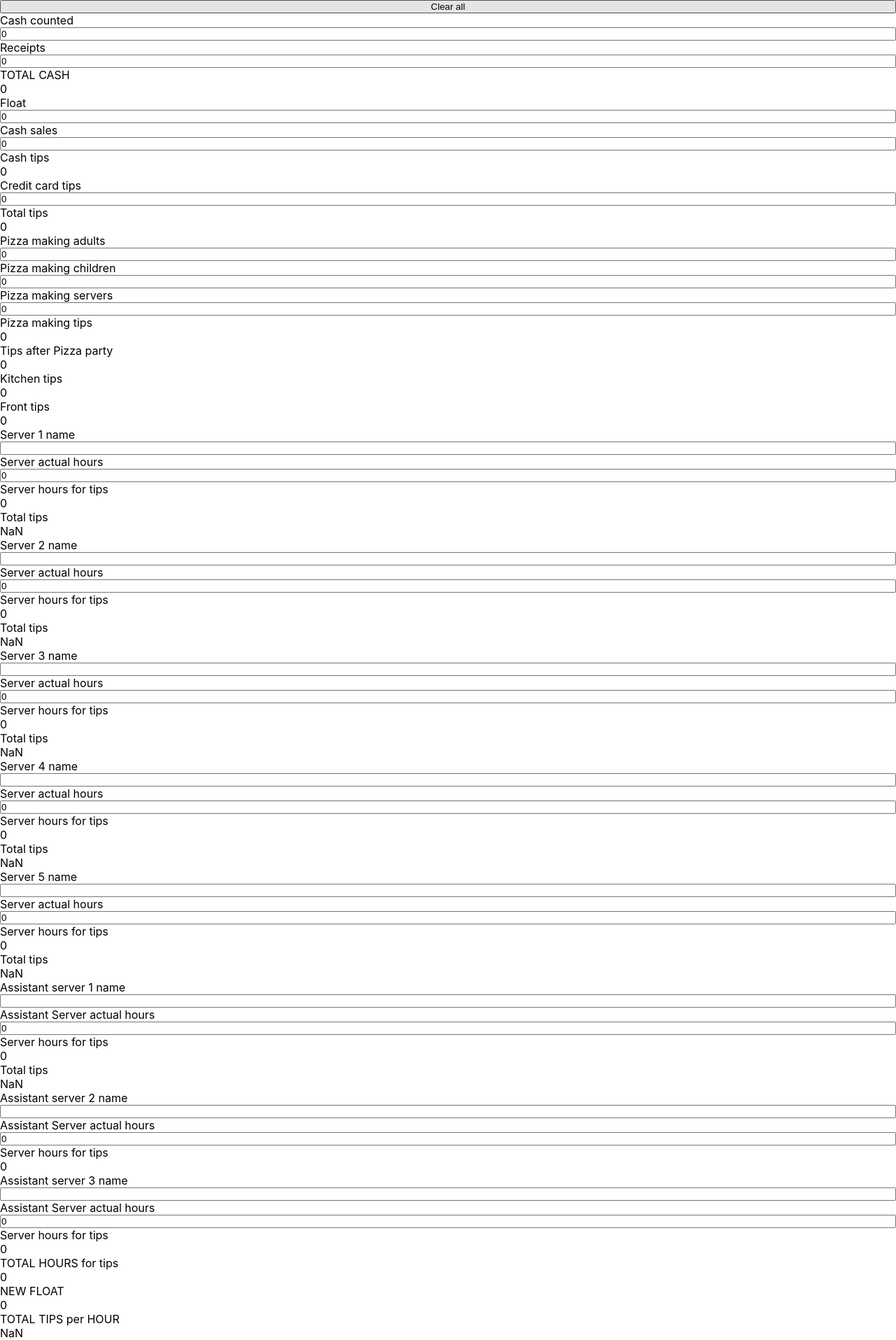
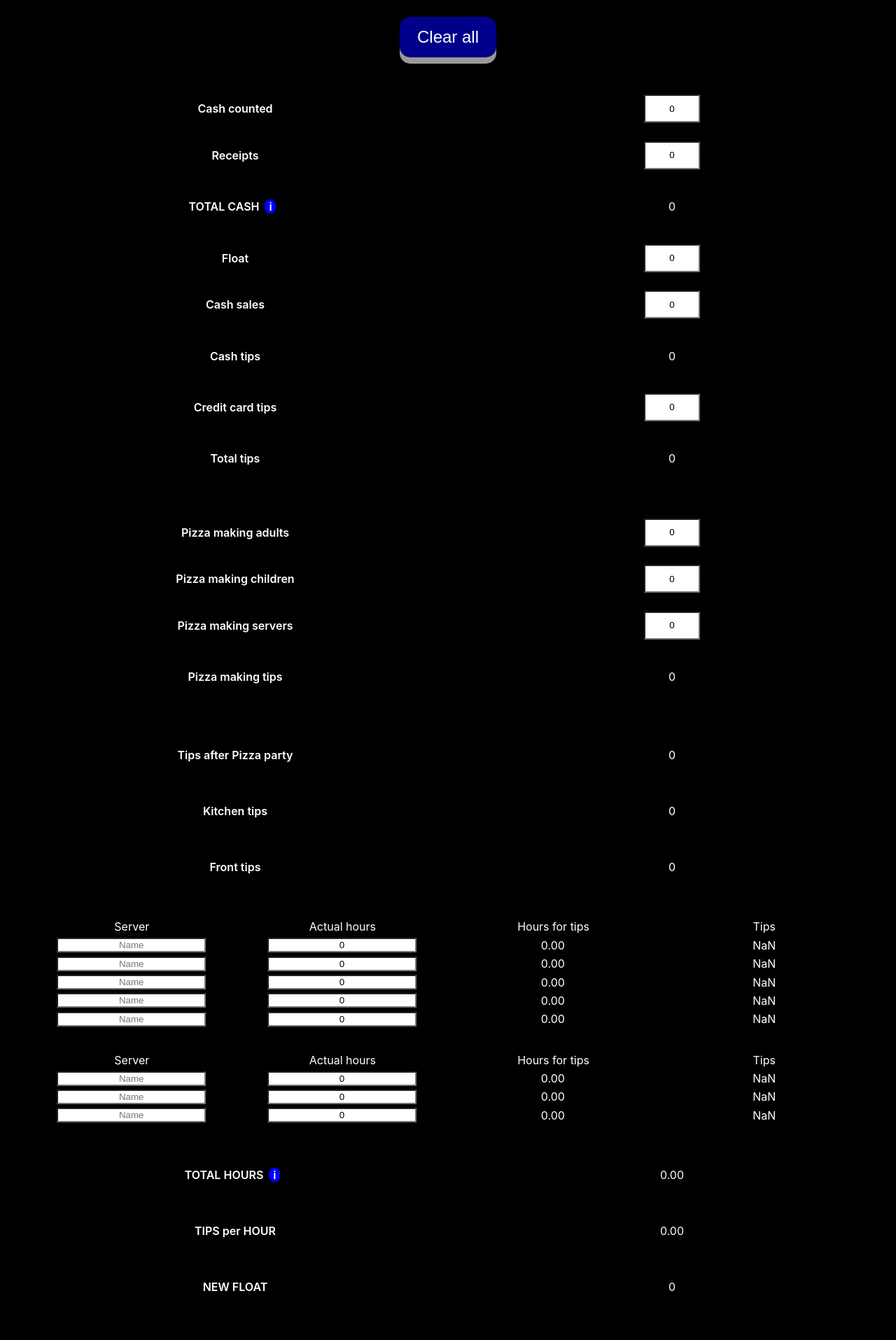
Before and after one commit to manuelcasanova/rmf, a React (Create React App) app in the folder client/: page / in a window 1280 px wide. Shown: the whole page at 70% size. After the commit the page ends 1879 px from the top, so only its background shows below. Built offline with nearby package versions, Linux system fonts and the light colour scheme.

Commit message:
Css. Messages. State for messages

```diff
--- a/client/src/App.css
+++ b/client/src/App.css
@@ -1,14 +1,170 @@
 /* || RESET */
+
 * {
   margin: 0;
   padding: 0;
   box-sizing: border-box;
+  color: var(--color1);
+  background-color: var(--color0);
 }
 
 .App {
   height: 100vh;
   display: flex;
   flex-direction: column;
+}
+
+@media only screen and (max-width: 400px) {
+  * {
+    font-size: 0.8rem;
+  }
+}
+
+:root {
+  --color0: black;
+  --color1: white;
+  --color2: #E5E5E5;
+  --color3: darkblue;
+  --color4: blue;
+  --color5: rgb(247, 196, 67);
+  --color6: dimgrey;
+}
+
+.clear-all-div {
+  /* background-color: red; */
+  display: flex;
+justify-content: center;
+}
+
+.clear-all {
+  display: flex;
+  justify-content: center;
+  align-items: center;
+  padding: 15px 25px;
+  font-size: 24px;
+  cursor: pointer;
+  text-align: center;
+  text-decoration: none;
+  outline: none;
+  color: var(--color1);
+  background-color: var(--color3);
+  border: none;
+  border-radius: 15px;
+  box-shadow: 0 9px #999;
+  margin: 1em;
+}
+
+.clear-all:hover {background-color: var(--color4)}
+
+.clear-all:active {
+  background-color: var(--color3);
+  box-shadow: 0 5px #666;
+  transform: translateY(4px);
+}
+
+section {
+  margin: 1em;
+  display: flex;
+  flex-direction: column;
+}
+
+label {
+  font-weight: 600;
+  /* margin: 0.5em 0 0.5em 0; */
+}
+
+.th, .server {
+ display: flex;
+ flex-direction: row;
+ justify-content: space-between;
+ width: 90%;
+}
+
+
+.margin-top {
+  margin-top: 2em;
+}
+
+.thirty-three {
+  width: 19%;
+  text-align: center;
+  margin: 0.2em;
+}
+
+.inline-label {
+  width: 50vw;
+  display: flex;
+  align-items: center;
+  justify-content: center;
+  /* white-space: nowrap; */
+}
+
+.money-input, .pizza-input, .tips-input {
+  margin: 1em auto;
+  height: 3em;
+  width: 6em;
+  text-align: center;
+  display: flex;
+  align-items: center;
+  justify-content: center;
+}
+
+.inline {
+  display: flex;
+}
+
+.info {
+  background-color: blue;
+  border-radius: 50px;
+  width: 1em;
+  display: flex;
+  justify-content: center;
+  align-items: center;
+  margin: 0 0.5em 0;
+}
+
+input {
+  background-color: var(--color1);
+  color: var(--color0)
+  /* height: 3em; */
+}
+
+.money {
+
+}
+
+.pizza {
+
 
 
 }
+
+.tips {
+
+
+}
+
+.servers {
+display: flex;
+justify-content: center;
+align-items: center;
+
+}
+
+.server {
+  /* display: flex;
+  flex-direction: row;
+  align-items: center;
+  justify-content: space-around; */
+}
+
+.summary {
+
+
+}
+
+.error-message {
+  background-color: black;
+  color: white;
+  padding: 1em;
+}
--- a/client/src/App.js
+++ b/client/src/App.js
@@ -15,19 +15,38 @@ function App() {
 
   const [cashCounted, setCashCounted] = useState(0);
   const [receipts, setReceipts] = useState(0);
-  const totalCash = parseInt(cashCounted) + parseInt(receipts)
+  const totalCash = parseFloat(cashCounted) + parseFloat(receipts)
   const [float, setFloat] = useState(0);
   const [cashSales, setCashSales] = useState(0);
-  const cashTips = parseInt(cashCounted) - parseInt(cashSales) - parseInt(float)
+  const cashTips = parseFloat(cashCounted) - parseFloat(cashSales) - parseFloat(float)
   const [creditCardTips, setCreditCardTips] = useState(0)
-  const totalTips = parseInt(cashTips) + parseInt(creditCardTips)
+  const totalTips = parseFloat(cashTips) + parseFloat(creditCardTips)
   const [pizzaAdults, setPizzaAdults] = useState(0)
   const [pizzaChildren, setPizzaChildren] = useState(0)
   const [pizzaServers, setPizzaServers] = useState(0)
-  const pizzaTips = (parseInt(pizzaChildren) * kidsPizzaPrice * pizzaTipsPercent / 100) + (parseInt(pizzaAdults) * adultsPizzaPrice * pizzaTipsPercent / 100)
+  const pizzaTips = (parseFloat(pizzaChildren) * kidsPizzaPrice * pizzaTipsPercent / 100) + (parseFloat(pizzaAdults) * adultsPizzaPrice * pizzaTipsPercent / 100)
   const tipsAfterPizzaParty = totalTips - pizzaTips
   const kitchenTips = tipsAfterPizzaParty * kitchenTipsPercent / 100;
   const frontTips = tipsAfterPizzaParty * frontTipsPercent / 100;
+
+
+  const [totalCashInfo, setTotalCashInfo] = useState(false)
+  const [totalHoursInfo, setTotalHoursInfo] = useState(false)
+
+  const showTotalCashInfo = (e) => {
+    e.preventDefault();
+    setTotalCashInfo(prev => !prev)
+  }
+
+  const showTotalHoursInfo = (e) => {
+    e.preventDefault();
+    setTotalHoursInfo(prev => !prev)
+  }
+
+
+
+
+
 
   const [server1Hours, setServer1Hours] = useState(0);
   const [server2Hours, setServer2Hours] = useState(0);
@@ -49,13 +68,22 @@ function App() {
   const [assistant2Name, setAssistant2Name] = useState("");
   const [assistant3Name, setAssistant3Name] = useState("");
 
-  const totalHours = parseInt(server1Hours) + parseInt(server2Hours) + parseInt(server3Hours) + parseInt(server4Hours) + parseInt(server5Hours) + parseInt(assistant1Hours) * assistantTips / 100 + parseInt(assistant2Hours) * assistantTips / 100 + parseInt(assistant3Hours) * assistantTips / 100;
+  const totalHours = parseFloat(server1Hours) + parseFloat(server2Hours) + parseFloat(server3Hours) + parseFloat(server4Hours) + parseFloat(server5Hours) + parseFloat(assistant1Hours) * assistantTips / 100 + parseFloat(assistant2Hours) * assistantTips / 100 + parseFloat(assistant3Hours) * assistantTips / 100;
 
-  const tipsPerHour = frontTips/totalHours
+  const tipsPerHour = () => {
+    if (isNaN(frontTips / totalHours)) {
+      return 0
+    } else {
+      return frontTips / totalHours
+    }
+  }
+
 
   // useEffect(() => {
-  //   console.log("cash counted", cashCounted)
-  // }, [cashCounted])
+  //   console.log(tipsPerHour)
+  // }, [tipsPerHour])
+
+
 
   const clearAll = () => {
     setCashCounted(0);
@@ -66,135 +94,239 @@ function App() {
     setPizzaAdults(0);
     setPizzaChildren(0);
     setPizzaServers(0)
+    setServer1Name("");
+    setServer2Name("");
+    setServer3Name("");
+    setServer4Name("");
+    setServer5Name("");
+    setAssistant1Name("");
+    setAssistant2Name("");
+    setAssistant3Name("");
+    setServer1Hours(0);
+    setServer2Hours(0);
+    setServer3Hours(0);
+    setServer4Hours(0);
+    setServer5Hours(0);
+    setAssistant1Hours(0);
+    setAssistant2Hours(0);
+    setAssistant3Hours(0);
   }
 
 
   return (
     <div className="App">
 
-      <button onClick={clearAll}>Clear all</button>
+      <div className='clear-all-div'>
+        <button className="clear-all" onClick={clearAll}>Clear all</button>
+      </div>
 
-      <label>Cash counted</label>
-      <input value={cashCounted} onChange={(e) => setCashCounted(e.target.value)}></input>
 
-      <label>Receipts</label>
-      <input value={receipts} onChange={(e) => setReceipts(e.target.value)}></input>
+      <section className='money'>
 
-      <label>TOTAL CASH</label>
-      <>{totalCash}</>
+        <div className='inline'>
+          <label className='inline-label'>Cash counted</label>
+          <input className='money-input' value={cashCounted} onChange={(e) => setCashCounted(e.target.value)}></input>
+        </div>
 
-      <label>Float</label>
-      <input value={float} onChange={(e) => setFloat(e.target.value)}></input>
+        <div className='inline'>
+          <label className='inline-label'>Receipts</label>
+          <input className='money-input' value={receipts} onChange={(e) => setReceipts(e.target.value)}></input>
+        </div>
 
-      <label>Cash sales</label>
-      <input value={cashSales} onChange={(e) => setCashSales(e.target.value)}></input>
+        <div className='inline'>
+          <label className='inline-label' onClick={showTotalCashInfo}>TOTAL CASH <div className="info" onClick={showTotalHoursInfo}>i</div></label>
+          <div className='money-input'>{totalCash}</div>
+        </div>
 
-      <label>Cash tips</label>
-      <>{cashTips}</>
+        {totalCashInfo && <div>Cash counted + receipts</div>}
 
-      <label>Credit card tips</label>
-      <input value={creditCardTips} onChange={(e) => setCreditCardTips(e.target.value)}></input>
+        <div className='inline'>
+          <label className='inline-label'>Float</label>
+          <input className='money-input' value={float} onChange={(e) => setFloat(e.target.value)}></input>
+        </div>
 
-      <label>Total tips</label>
-      <>{cashTips}</>
+        <div className='inline'>
+          <label className='inline-label'>Cash sales</label>
+          <input className='money-input' value={cashSales} onChange={(e) => setCashSales(e.target.value)}></input>
+        </div>
 
-      <label>Pizza making adults</label>
-      <input value={pizzaAdults} onChange={(e) => setPizzaAdults(e.target.value)}></input>
+        <div className='inline'>
+          <label className='inline-label'>Cash tips</label>
+          <div className='money-input'>{cashTips}</div>
+        </div>
 
-      <label>Pizza making children</label>
-      <input value={pizzaChildren} onChange={(e) => setPizzaChildren(e.target.value)}></input>
+        <div className='inline'>
+          <label className='inline-label'>Credit card tips</label>
+          <input className='money-input' value={creditCardTips} onChange={(e) => setCreditCardTips(e.target.value)}></input>
+        </div>
 
-      <label>Pizza making servers</label>
-      <input value={pizzaServers} onChange={(e) => setPizzaServers(e.target.value)}></input>
+        <div className='inline'>
+          <label className='inline-label'>Total tips</label>
+          <div className='money-input'>{cashTips}</div>
+        </div>
 
-      <label>Pizza making tips</label>
-      <>{pizzaTips}</>
+      </section>
 
-      <label>Tips after Pizza party</label>
-      <>{tipsAfterPizzaParty}</>
+      <section className='pizza'>
 
-      <label>Kitchen tips</label>
-      <>{kitchenTips}</>
+        <div className='inline'>
+          <label className='inline-label'>Pizza making adults</label>
+          <input className='pizza-input' value={pizzaAdults} onChange={(e) => setPizzaAdults(e.target.value)}></input>
+        </div>
 
-      <label>Front tips</label>
-      <>{frontTips}</>
+        <div className='inline'>
+          <label className='inline-label'>Pizza making children</label>
+          <input className='pizza-input' value={pizzaChildren} onChange={(e) => setPizzaChildren(e.target.value)}></input>
+        </div>
 
-      <label>Server 1 name</label>
-      <input value={server1Name} onChange={(e) => setServer1Name(e.target.value)}></input>
-      <label>Server actual hours</label>
-      <input value={server1Hours} onChange={(e) => setServer1Hours(e.target.value)}></input>
-      <label>Server hours for tips</label>
-      {parseInt(server1Hours) * fullTips / 100}
-      <label>Total tips</label>
-      {tipsPerHour*server1Hours}
+        <div className='inline'>
+          <label className='inline-label'>Pizza making servers</label>
+          <input className='pizza-input' value={pizzaServers} onChange={(e) => setPizzaServers(e.target.value)}></input>
+        </div>
 
-      <label>Server 2 name</label>
-      <input value={server2Name} onChange={(e) => setServer2Name(e.target.value)}></input>
-      <label>Server actual hours</label>
-      <input value={server2Hours} onChange={(e) => setServer2Hours(e.target.value)}></input>
-      <label>Server hours for tips</label>
-      {parseInt(server2Hours) * fullTips / 100}
-      <label>Total tips</label>
-      {tipsPerHour*server2Hours}
+        <div className='inline'>
+          <label className='inline-label'>Pizza making tips</label>
+          <div className='pizza-input'>{pizzaTips}</div>
+        </div>
 
-      <label>Server 3 name</label>
-      <input value={server3Name} onChange={(e) => setServer3Name(e.target.value)}></input>
-      <label>Server actual hours</label>
-      <input value={server3Hours} onChange={(e) => setServer3Hours(e.target.value)}></input>
-      <label>Server hours for tips</label>
-      {parseInt(server3Hours) * fullTips / 100}
-      <label>Total tips</label>
-      {tipsPerHour*server3Hours}
+      </section>
 
-      <label>Server 4 name</label>
-      <input value={server4Name} onChange={(e) => setServer4Name(e.target.value)}></input>
-      <label>Server actual hours</label>
-      <input value={server4Hours} onChange={(e) => setServer4Hours(e.target.value)}></input>
-      <label>Server hours for tips</label>
-      {parseInt(server1Hours) * fullTips / 100}
-      <label>Total tips</label>
-      {tipsPerHour*server4Hours}
+      <section className='tips'>
 
-      <label>Server 5 name</label>
-      <input value={server5Name} onChange={(e) => setServer5Name(e.target.value)}></input>
-      <label>Server actual hours</label>
-      <input value={server5Hours} onChange={(e) => setServer5Hours(e.target.value)}></input>
-      <label>Server hours for tips</label>
-      {parseInt(server5Hours) * fullTips / 100}
-      <label>Total tips</label>
-      {tipsPerHour*server5Hours}
+        <div className='inline'>
+          <label className='inline-label'>Tips after Pizza party</label>
+          <div className='tips-input'>{tipsAfterPizzaParty}</div>
+        </div>
 
-      <label>Assistant server 1 name</label>
-      <input value={assistant1Name} onChange={(e) => setAssistant1Name(e.target.value)}></input>
-      <label>Assistant Server actual hours</label>
-      <input value={assistant1Hours} onChange={(e) => setAssistant1Hours(e.target.value)}></input>
-      <label>Server hours for tips</label>
-      {parseInt(assistant1Hours) * assistantTips / 100}
-      <label>Total tips</label>
-      {tipsPerHour*assistant1Hours*assistantTips/100}
 
-      <label>Assistant server 2 name</label>
-      <input value={assistant2Name} onChange={(e) => setAssistant2Name(e.target.value)}></input>
-      <label>Assistant Server actual hours</label>
-      <input value={assistant2Hours} onChange={(e) => setAssistant2Hours(e.target.value)}></input>
-      <label>Server hours for tips</label>
-      {parseInt(assistant2Hours) * assistantTips / 100}
+        <div className='inline'>
+          <label className='inline-label'>Kitchen tips</label>
+          <div className='tips-input'>{kitchenTips}</div>
+        </div>
 
-      <label>Assistant server 3 name</label>
-      <input value={assistant3Name} onChange={(e) => setAssistant3Name(e.target.value)}></input>
-      <label>Assistant Server actual hours</label>
-      <input value={assistant3Hours} onChange={(e) => setAssistant3Hours(e.target.value)}></input>
-      <label>Server hours for tips</label>
-      {parseInt(assistant3Hours) * assistantTips / 100}
 
-      <label>TOTAL HOURS for tips</label>
-      {totalHours}
+        <div className='inline'>
+          <label className='inline-label'>Front tips</label>
+          <div className='tips-input'>{frontTips}</div>
+        </div>
 
-      <label>NEW FLOAT</label>
-      {cashCounted - frontTips - pizzaTips}
 
-<label>TOTAL TIPS per HOUR</label>
-{tipsPerHour.toFixed(2)}
+      </section>
+
+      <section className='servers'>
+
+        <div className='th'>
+          <div className='thirty-three'>Server</div>
+          <div className='thirty-three'>Actual hours</div>
+          <div className='thirty-three'>Hours for tips</div>
+          <div className='thirty-three'>Tips</div>
+        </div>
+
+
+        <div className='server'>
+          <input type="text" required value={server1Name} placeholder="Name" className="thirty-three input-width" onChange={(e) => setServer1Name(e.target.value)}></input>
+          <input value={(server1Hours)} className="thirty-three input-width" onChange={(e) => setServer1Hours(e.target.value)}></input>
+          <div className="thirty-three">{(parseFloat(server1Hours) * fullTips / 100).toFixed(2)}</div>
+          <div className="thirty-three">{(frontTips / totalHours * server1Hours).toFixed(2)}</div>
+        </div>
+
+
+        <div className='server'>
+          <input value={server2Name} placeholder="Name" className="thirty-three input-width" onChange={(e) => setServer2Name(e.target.value)}></input>
+          <input value={server2Hours} className="thirty-three input-width" onChange={(e) => setServer2Hours(e.target.value)}></input>
+          <div className="thirty-three">{(parseFloat(server2Hours) * fullTips / 100).toFixed(2)}</div>
+          <div className="thirty-three">{(frontTips / totalHours * server2Hours).toFixed(2)}</div>
+        </div>
+
+        <div className='server'>
+          <input value={server3Name} placeholder="Name" className="thirty-three input-width" onChange={(e) => setServer3Name(e.target.value)}></input>
+          <input value={server3Hours} className="thirty-three input-width" onChange={(e) => setServer3Hours(e.target.value)}></input>
+          <div className="thirty-three">{(parseFloat(server3Hours) * fullTips / 100).toFixed(2)}</div>
+          <div className="thirty-three">{(frontTips / totalHours * server3Hours).toFixed(2)}</div>
+        </div>
+
+        <div className='server'>
+          <input value={server4Name} placeholder="Name" className="thirty-three input-width" onChange={(e) => setServer4Name(e.target.value)}></input>
+          <input value={server4Hours} className="thirty-three input-width" onChange={(e) => setServer4Hours(e.target.value)}></input>
+          <div className="thirty-three">{(parseFloat(server4Hours) * fullTips / 100).toFixed(2)}</div>
+          <div className="thirty-three">{(frontTips / totalHours * server4Hours).toFixed(2)}</div>
+        </div>
+
+        <div className='server'>
+          <input value={server5Name} placeholder="Name" className="thirty-three input-width" onChange={(e) => setServer5Name(e.target.value)}></input>
+          <input value={server5Hours} className="thirty-three input-width" onChange={(e) => setServer5Hours(e.target.value)}></input>
+          <div className="thirty-three">{(parseFloat(server5Hours) * fullTips / 100).toFixed(2)}</div>
+          <div className="thirty-three">{(frontTips / totalHours * server5Hours).toFixed(2)}</div>
+        </div>
+
+
+        <div className='th margin-top'>
+          <div className='thirty-three'>Server</div>
+          <div className='thirty-three'>Actual hours</div>
+          <div className='thirty-three'>Hours for tips</div>
+          <div className='thirty-three'>Tips</div>
+        </div>
+
+        <div className='server'>
+          <input value={assistant1Name} placeholder="Name" className="thirty-three input-width" onChange={(e) => setAssistant1Name(e.target.value)}></input>
+          <input value={assistant1Hours} className="thirty-three input-width" onChange={(e) => setAssistant1Hours(e.target.value)}></input>
+          <div className="thirty-three">{(parseFloat(assistant1Hours) * assistantTips / 100).toFixed(2)}</div>
+          <div className="thirty-three">{(frontTips / totalHours * assistant1Hours * assistantTips/100).toFixed(2)}</div>
+        </div>
+
+        <div className='server'>
+          <input value={assistant2Name} placeholder="Name" className="thirty-three input-width" onChange={(e) => setAssistant2Name(e.target.value)}></input>
+          <input value={assistant2Hours} className="thirty-three input-width" onChange={(e) => setAssistant2Hours(e.target.value)}></input>
+          <div className="thirty-three">{(parseFloat(assistant2Hours) * assistantTips / 100).toFixed(2)}</div>
+          <div className="thirty-three">{(frontTips / totalHours * assistant2Hours * assistantTips/100).toFixed(2)}</div>
+        </div>
+
+        <div className='server'>
+          <input value={assistant3Name} placeholder="Name" className="thirty-three input-width" onChange={(e) => setAssistant3Name(e.target.value)}></input>
+          <input value={assistant3Hours} className="thirty-three input-width" onChange={(e) => setAssistant3Hours(e.target.value)}></input>
+          <div className="thirty-three">{(parseFloat(assistant3Hours) * assistantTips / 100).toFixed(2)}</div>
+          <div className="thirty-three">{(frontTips / totalHours * assistant3Hours * assistantTips/100).toFixed(2)}</div>
+        </div>
+
+      </section>
+
+
+      <section className='summary'>
+
+        <div className='inline'>
+          <label className='inline-label'>TOTAL HOURS <div className="info" onClick={showTotalHoursInfo}>i</div></label>
+
+          <div className='tips-input'>
+            {
+              !isNaN(totalHours.toFixed(2)) &&
+              totalHours.toFixed(2)
+
+            }
+
+            {isNaN(totalHours.toFixed(2))
+              &&
+              <div className='error-message'>Actual hours field cannot be empty. Set to 0 if necessary.</div>
+            }
+
+
+          </div>
+
+        </div>
+        {totalHoursInfo && <div>Total hours considered for tips. It takes into consideration the difference between server and server support.</div>}
+
+        <div className='inline'>
+          <label className='inline-label'>TIPS per HOUR</label>
+          <div className='tips-input'>{tipsPerHour().toFixed(2)}</div>
+        </div>
+
+        <div className='inline'>
+          <label className='inline-label'>NEW FLOAT</label>
+          <div className='tips-input'>{cashCounted - frontTips - pizzaTips}</div>
+        </div>
+
+      </section>
+
+
 
 
     </div>
```
